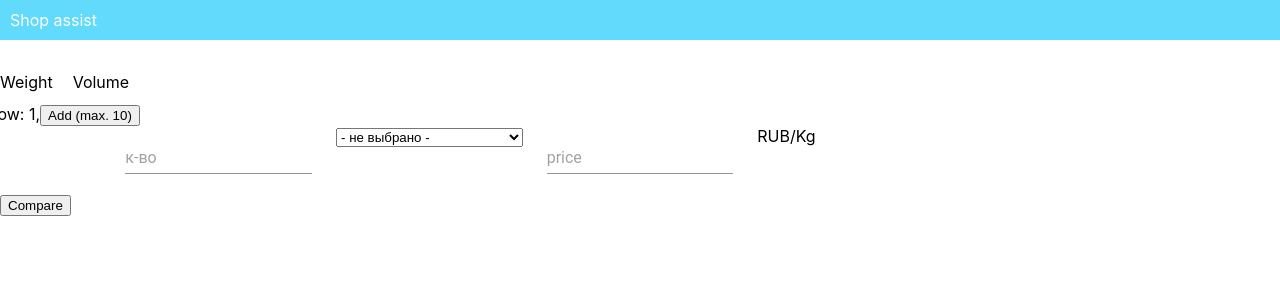
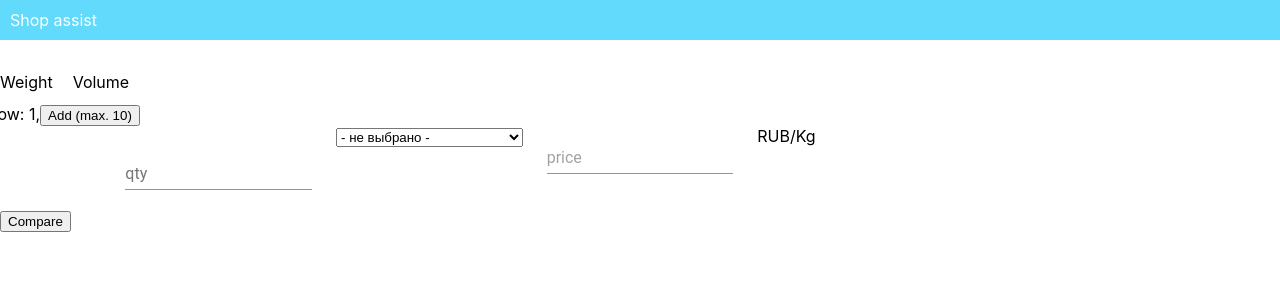
Before and after one commit to LazzyLizzard/shop-assist, a React (Create React App) app: page / in a window 1280 px wide. Shown: the top 300 px of the page. Built offline with nearby package versions, Linux system fonts and the light colour scheme.

Commit message:
Input mod

```diff
--- a/src/components/input/input.jsx
+++ b/src/components/input/input.jsx
@@ -4,6 +4,7 @@ import TextField from '@material-ui/core/TextField';
 export const Input = ({changeHandler, index, ...rest}) => {
     return (
         <TextField
+            autoComplete="off"
             onChange={(event) => changeHandler(event, index)}
             margin="normal"
             {...rest}
--- a/src/components/price-item/price-item.jsx
+++ b/src/components/price-item/price-item.jsx
@@ -30,6 +30,7 @@ export const PriceItem = ({props, index, changeHandler, allowDelete, removeHandl
             <Grid item xs={6} sm={2}>
                 <Input
                     placeholder="к-во"
+                    label="qty"
                     name="quantity"
                     value={props.units}
                     index={index}
```
